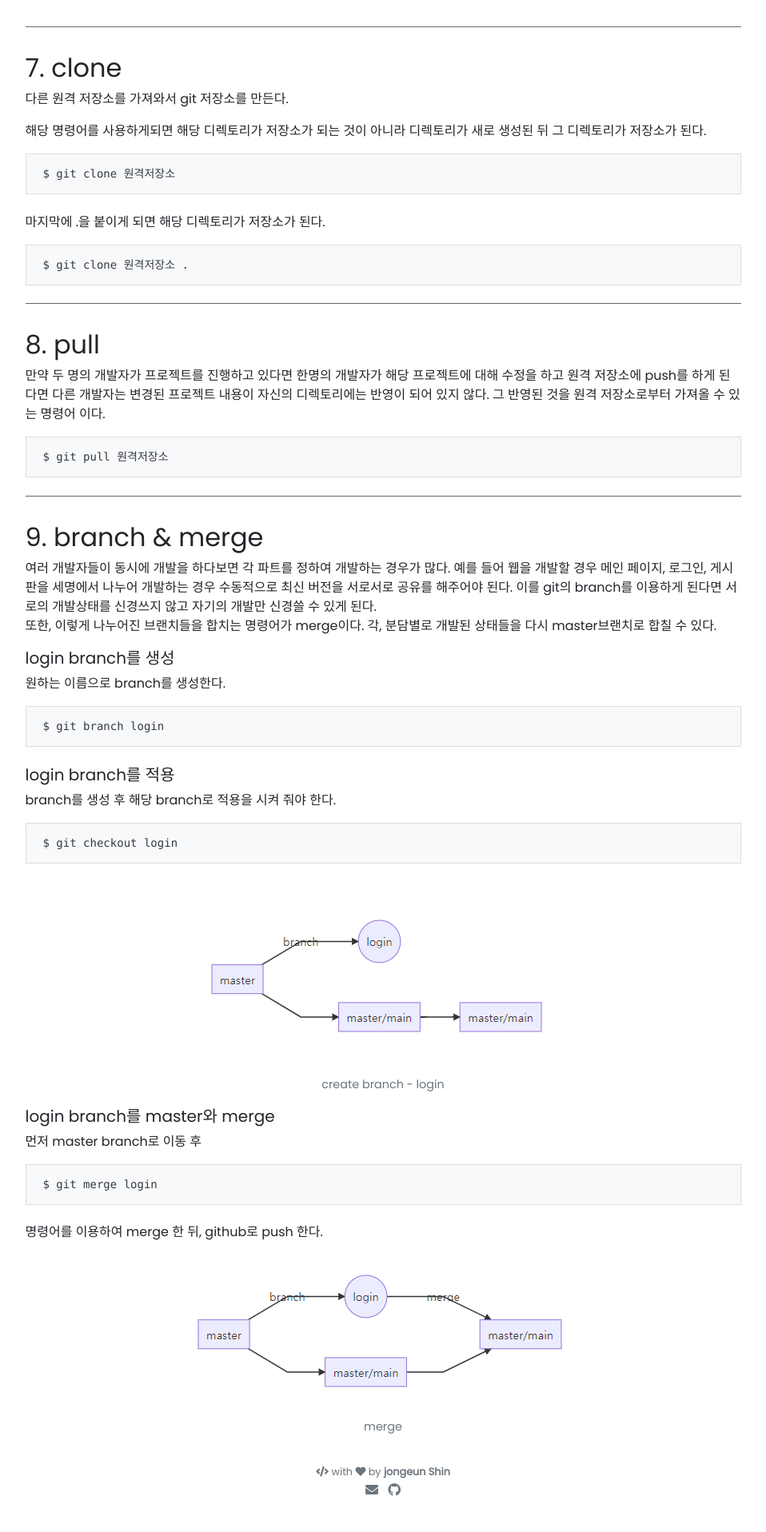
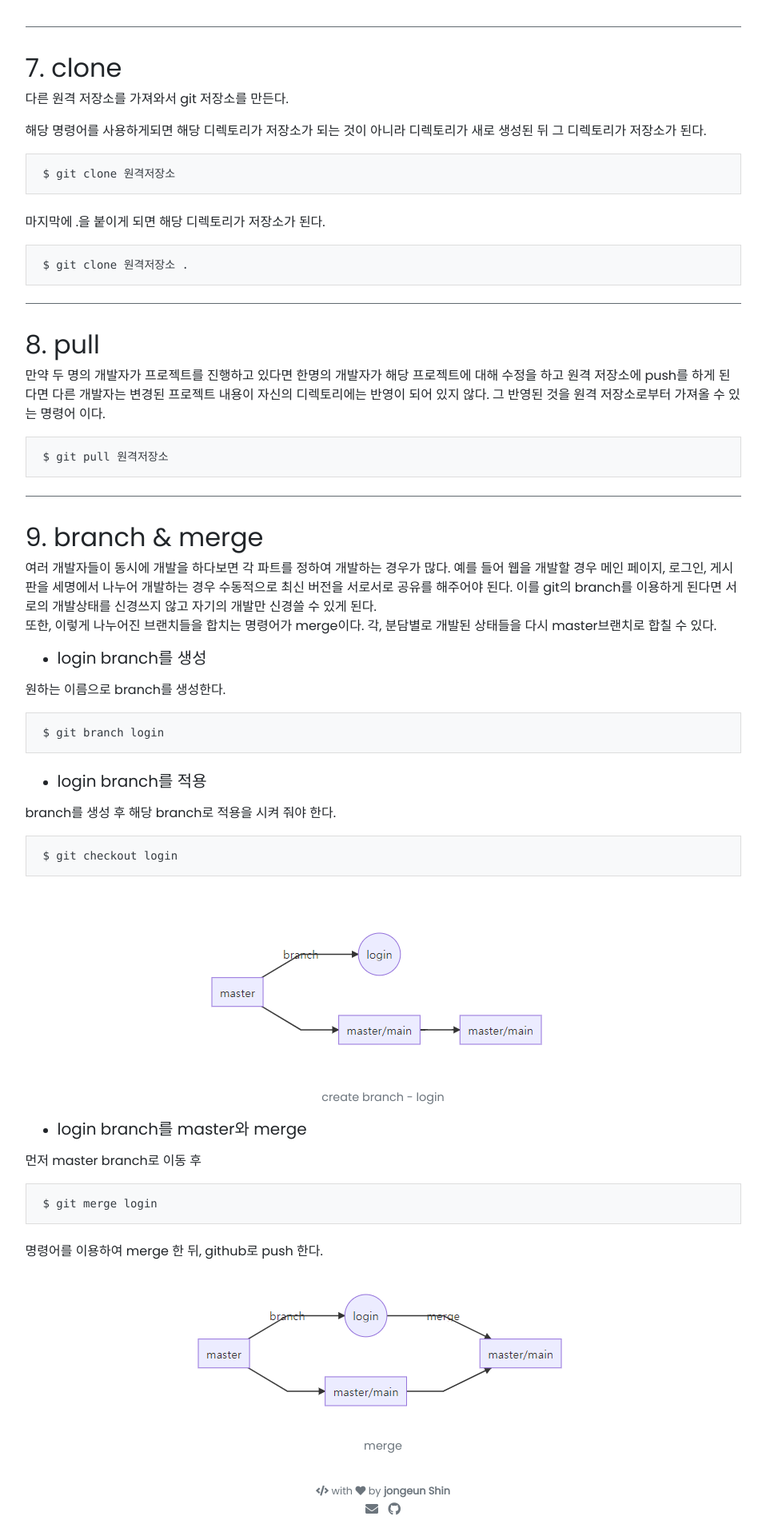
Before and after one commit to jongeunShin95/jongeunshin95.github.io, a Jekyll site: the page built from _posts/2020-03-02-git.md, in a window 1280 px wide. Shown: the part 2202-4118 px from the top of the page at 80% size, without its empty margins (161-1119 px from the left). Built offline with Jekyll 4.4.1, drawn with Linux system fonts in a browser that asks for light colours; nearby versions of some CDN libraries; our own code applies the rules of GitHub Pages for plain Markdown files; comment, search, counter and statistics services are not loaded; before the commit the page ends 4094 px from its top, so only the background shows below that.

Commit message:
modify git

```diff
--- a/_posts/2020-03-02-git.md
+++ b/_posts/2020-03-02-git.md
@@ -114,13 +114,13 @@ comments: true
 <br>
 또한, 이렇게 나누어진 브랜치들을 합치는 명령어가 merge이다. 각, 분담별로 개발된 상태들을 다시 master브랜치로 합칠 수 있다.
 
-##### login branch를 생성
+* ##### login branch를 생성
 
 원하는 이름으로 branch를 생성한다.
 
     $ git branch login
 
-##### login branch를 적용
+* ##### login branch를 적용
 
 branch를 생성 후 해당 branch로 적용을 시켜 줘야 한다.
 
@@ -128,7 +128,7 @@ branch를 생성 후 해당 branch로 적용을 시켜 줘야 한다.
 
 {% include elements/figure.html image="https://github.com/jongeunShin95/jongeunShin95.github.io/blob/master/assets/images/git/create_branch.png?raw=true" caption="create branch - login" %}
 
-##### login branch를 master와 merge
+* ##### login branch를 master와 merge
 
 먼저 master branch로 이동 후
 
```
